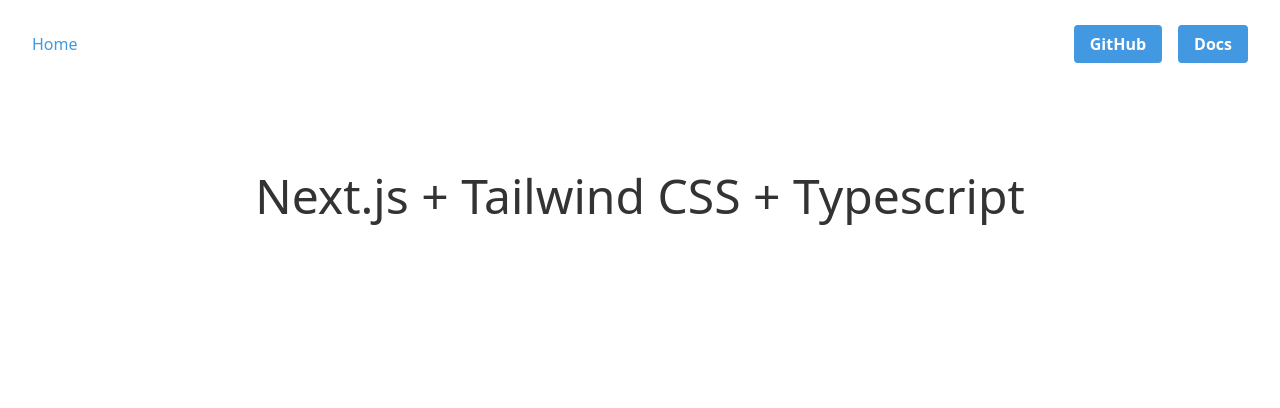
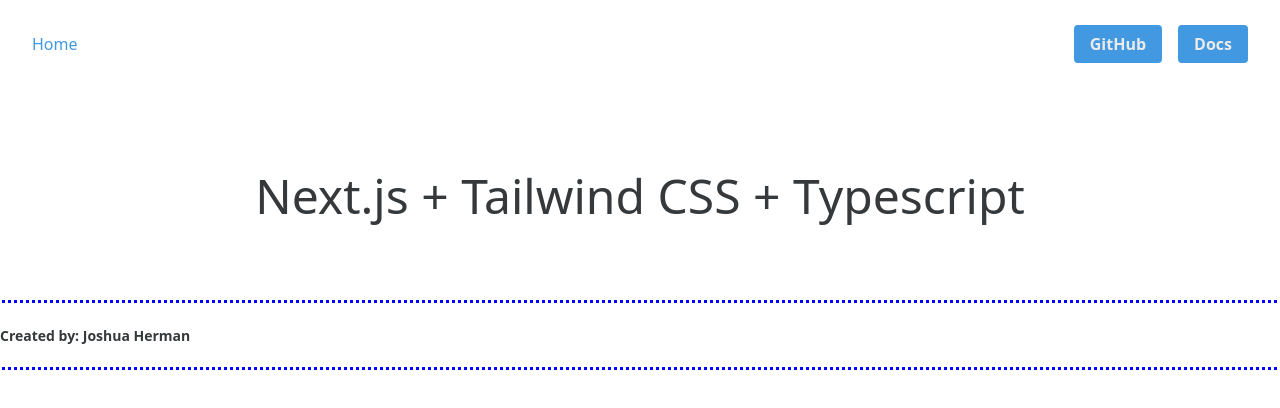
Before and after one commit to LocalHappiness/dockerized-josherman.tech, a Next.js app in the folder packages/landingpage/: page / in a window 1280 px wide. Shown: the top 408 px of the page. Built offline with nearby package versions, Linux system fonts and the light colour scheme.

Commit message:
Created pages
Started development of site

```diff
--- /dev/null
+++ b/packages/landingpage/components/footer.js
@@ -0,0 +1,16 @@
+import Link from 'next/link'
+
+const links = [
+  { href: 'https://github.com/LocalHappiness/dockerized-josherman.tech', label: 'GitHub' },
+  { href: 'https://nextjs.org/docs', label: 'Docs' },
+]
+
+export default function Footer() {
+    return (
+      <nav>
+        <div className="footer">
+          <strong className="footer-creator">Created by: Joshua Herman</strong>
+        </div>
+      </nav>
+    )
+  }
--- a/packages/landingpage/pages/index.js
+++ b/packages/landingpage/pages/index.js
@@ -1,4 +1,5 @@
 import Nav from '../components/nav'
+import Footer from '../components/footer'
 
 export default function IndexPage() {
   return (
@@ -7,6 +8,8 @@
       <div className="hero">
         <h1 className="title">Next.js + Tailwind CSS + Typescript</h1>
       </div>
+      <Footer />
     </div>
+
   )
 }
--- a/packages/landingpage/styles/index.css
+++ b/packages/landingpage/styles/index.css
@@ -1,8 +1,27 @@
 @tailwind base;
 @tailwind components;
+/* ========================
+   GLOBAL STYLES
+=========================*/
+:root {
+  /* Font Primary */
+  --onyx: #36393bff;
+  /* Font Secondary */
+  --platinum: #ebebebff;
+  --maximum-blue-green: #59c3c3ff;
+  --indian-red: #db5461ff;
+  --blue-crayola: #3772ffff;
+  --canary: #ffff82ff;
+}
 
 .btn-blue {
-  @apply bg-blue-500 text-white font-bold py-2 px-4 rounded;
+  @apply bg-blue-500 font-bold py-2 px-4 rounded;
+  color: var(--platinum);
+}
+
+.btn-blue:hover {
+  @apply bg-orange-300;
+  color: var(--onyx);
 }
 
 .hero {
@@ -11,7 +30,18 @@
 
 .title {
   @apply text-5xl text-center;
-  color: #333;
+  color: var(--onyx);
+  line-height: 1.15;
+}
+
+.footer {
+  @apply py-5;
+  outline: 3px dotted blue;
+}
+
+.footer-creator {
+  @apply font-semibold text-sm text-center;
+  color: var(--onyx);
   line-height: 1.15;
 }
 
```
Also changed, not shown: 1 other file (tests, documents, lock files or other folders).
